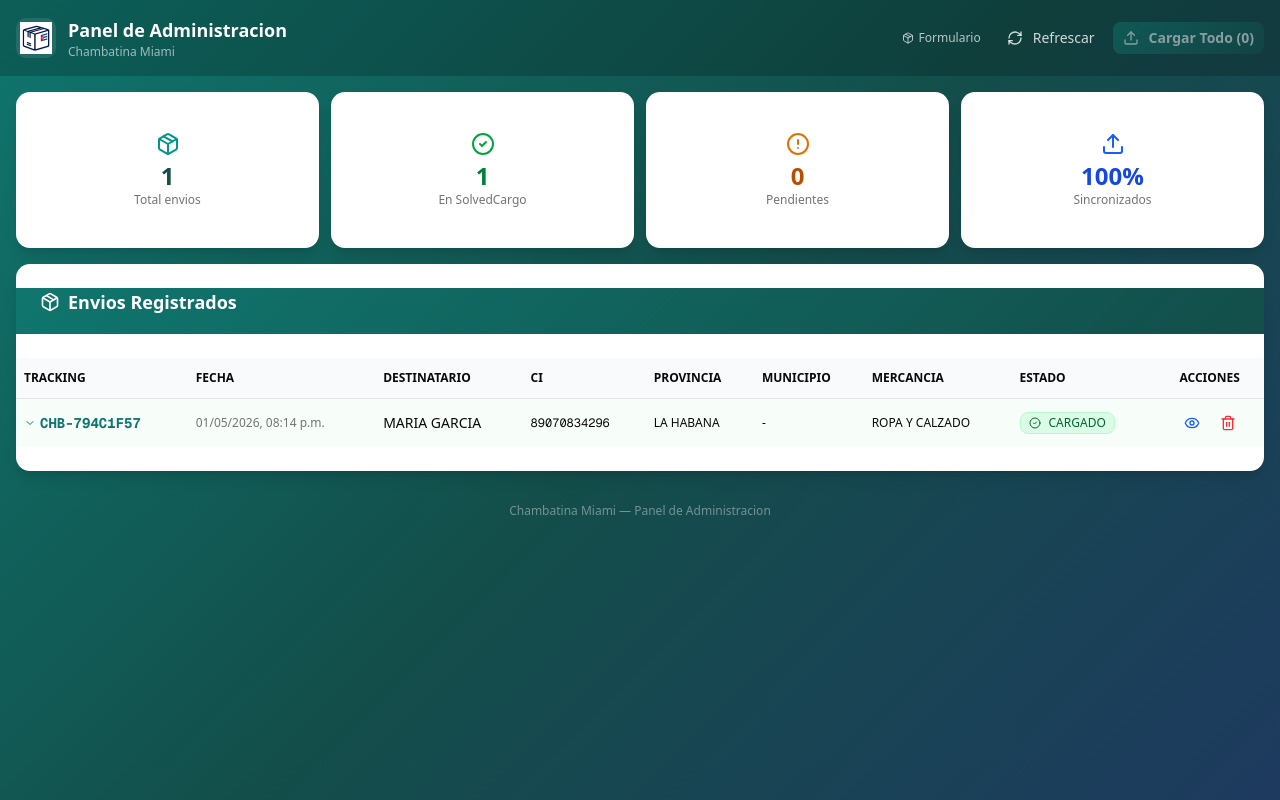
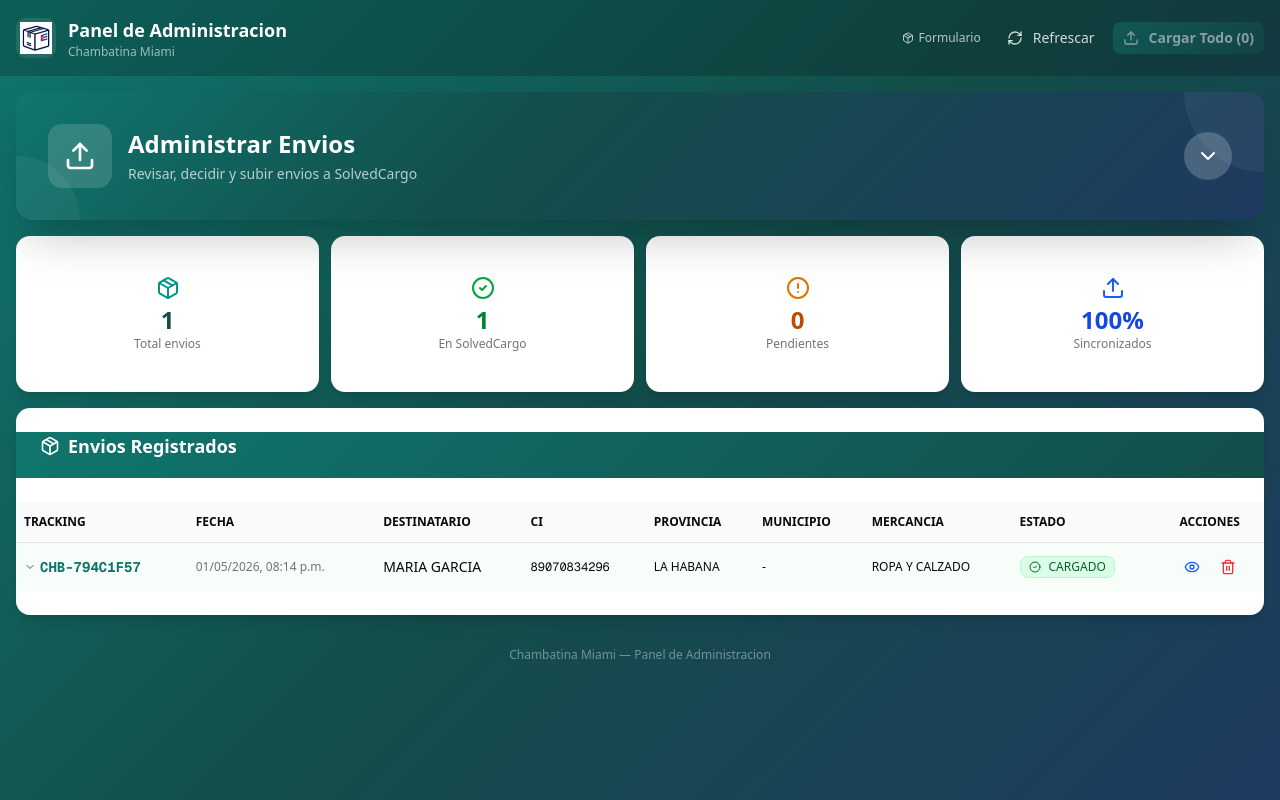
Before and after one commit to Chambatina1/chambatina-forms, a Next.js app: page /admin in a window 1280 px wide. Built offline with nearby package versions, Linux system fonts and the light colour scheme.

Commit message:
Add prominent Administrar Envios button to manage SolvedCargo uploads

```diff
--- a/src/app/admin/page.tsx
+++ b/src/app/admin/page.tsx
@@ -247,6 +247,38 @@ export default function AdminPage() {
       </header>
 
       <main className="max-w-7xl mx-auto p-4 space-y-4">
+        {/* Administrar Envíos - Botón principal */}
+        <button
+          onClick={() => document.getElementById("envios-table")?.scrollIntoView({ behavior: "smooth" })}
+          className="w-full group cursor-pointer"
+        >
+          <div className="relative overflow-hidden rounded-2xl shadow-2xl p-6 md:p-8 transition-all duration-300 hover:scale-[1.01] hover:shadow-3xl" style={{ background: "linear-gradient(135deg, #0f766e 0%, #134e4a 40%, #1e3a5f 100%)" }}>
+            <div className="absolute top-0 right-0 w-40 h-40 rounded-full bg-white/5 -translate-y-1/2 translate-x-1/2" />
+            <div className="absolute bottom-0 left-0 w-32 h-32 rounded-full bg-white/5 translate-y-1/2 -translate-x-1/2" />
+            <div className="relative flex flex-col md:flex-row items-center justify-between gap-4">
+              <div className="flex items-center gap-4">
+                <div className="w-16 h-16 rounded-xl bg-white/15 flex items-center justify-center flex-shrink-0">
+                  <Upload className="w-8 h-8 text-white" />
+                </div>
+                <div className="text-white text-left">
+                  <h2 className="text-2xl font-bold">Administrar Envios</h2>
+                  <p className="text-white/70 text-sm mt-1">Revisar, decidir y subir envios a SolvedCargo</p>
+                </div>
+              </div>
+              <div className="flex items-center gap-3 flex-shrink-0">
+                {pendingCount > 0 && (
+                  <div className="bg-amber-500 text-white text-sm font-bold px-4 py-2 rounded-lg">
+                    {pendingCount} pendiente(s)
+                  </div>
+                )}
+                <div className="w-12 h-12 rounded-full bg-white/20 flex items-center justify-center group-hover:bg-white/30 transition-colors">
+                  <ChevronDown className="w-6 h-6 text-white" />
+                </div>
+              </div>
+            </div>
+          </div>
+        </button>
+
         {/* Stats */}
         <div className="grid grid-cols-2 md:grid-cols-4 gap-3">
           <Card className="border-0 shadow-lg">
@@ -318,7 +350,7 @@ export default function AdminPage() {
         )}
 
         {/* Shipments Table */}
-        <Card className="border-0 shadow-lg overflow-hidden">
+        <Card id="envios-table" className="border-0 shadow-lg overflow-hidden">
           <CardHeader className="pb-3" style={{ background: "linear-gradient(135deg, #0f766e, #134e4a)" }}>
             <CardTitle className="text-white text-lg flex items-center gap-2">
               <Package className="w-5 h-5" />
```
